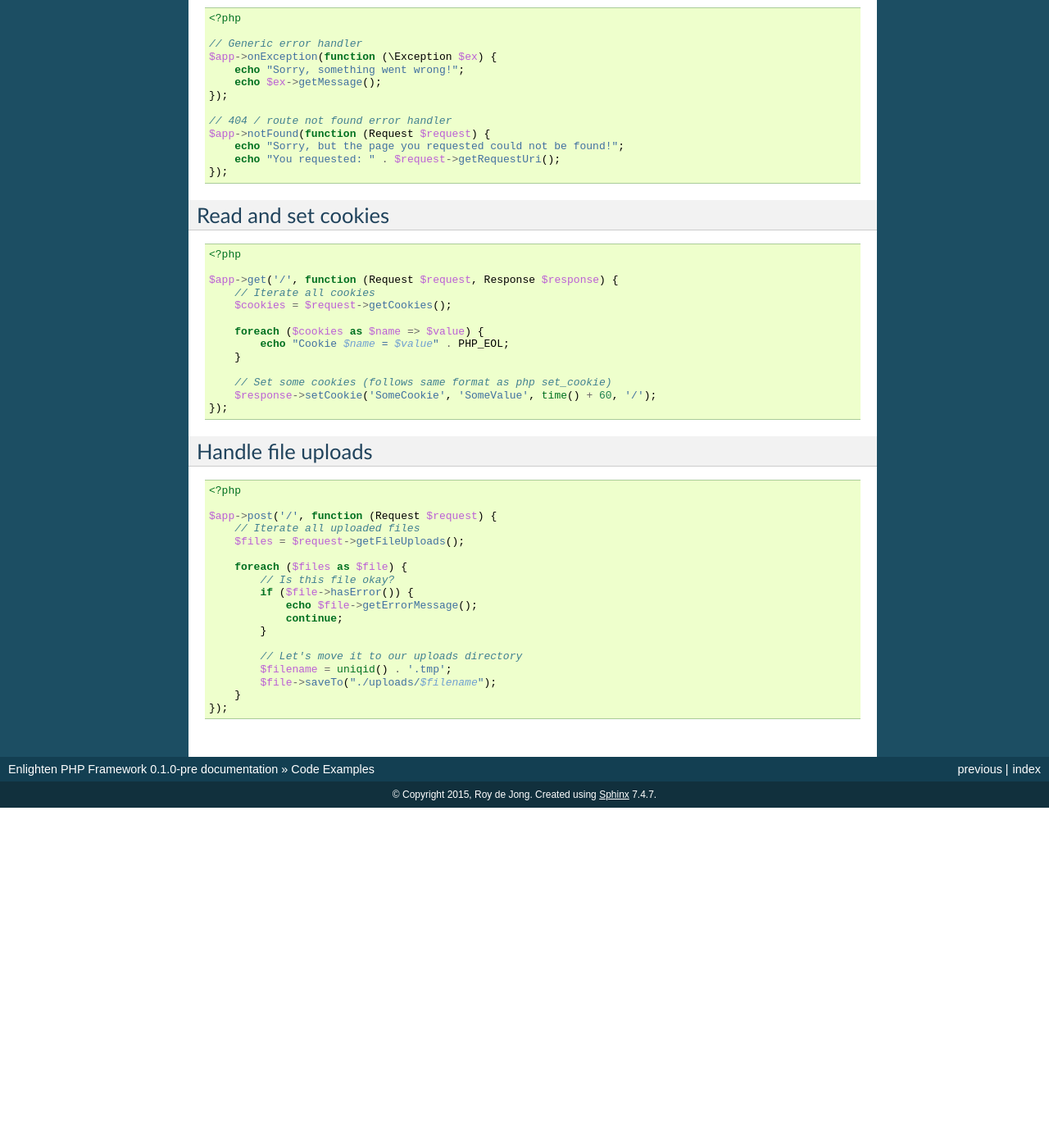
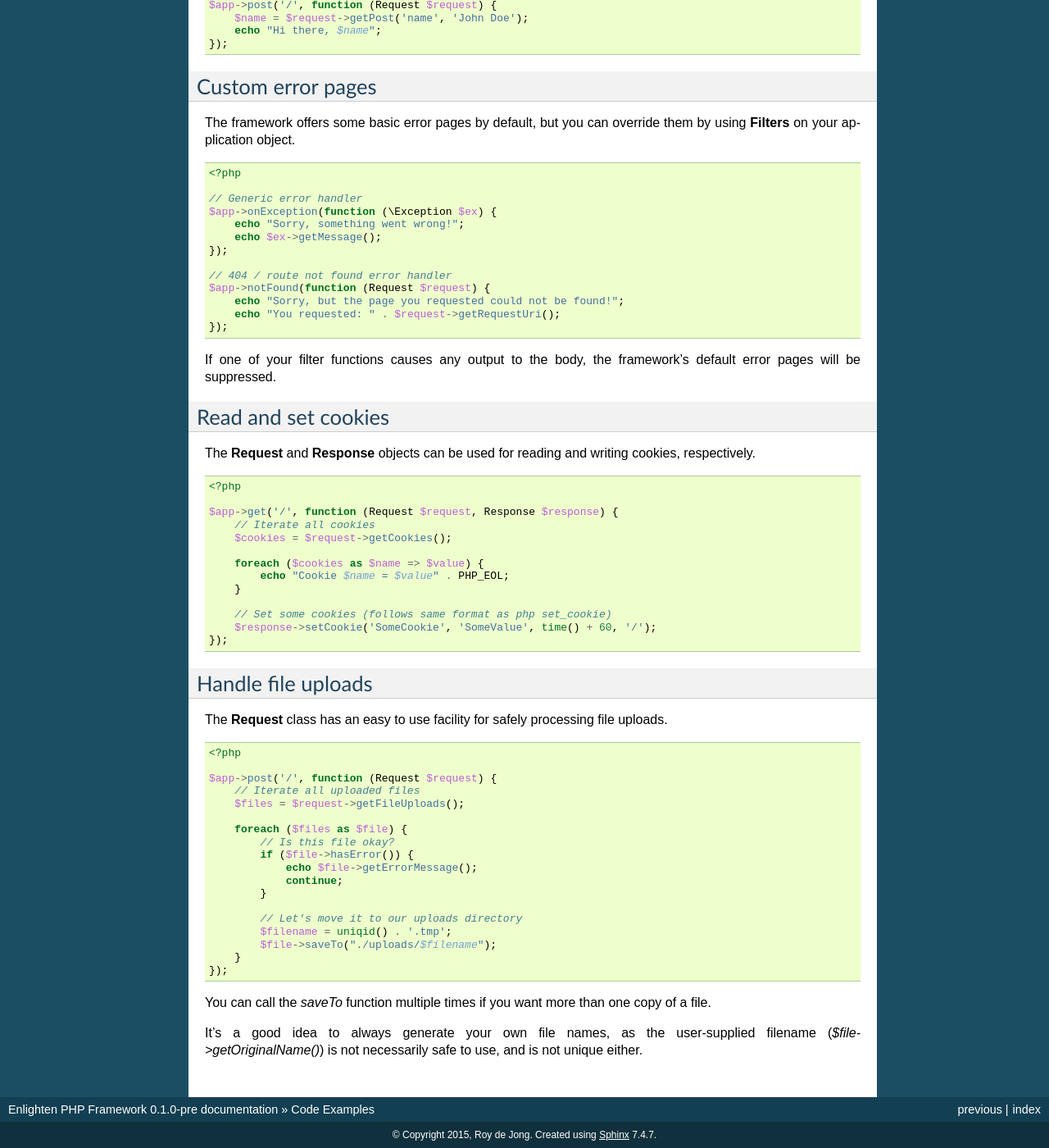
Before and after one commit to roydejong/Enlighten, a Sphinx documentation site: the page built from docs/examples.rst, in a window 1280 px wide and 1400 px high, scrolled down 684 px. Shown: the whole window at 82% size. Built offline with Sphinx 7.4.7, drawn with Linux system fonts in a browser that asks for light colours; before the commit the page ends 1669 px from its top, so only the background shows below that; some of the changed text lies outside the part shown.

Commit message:
Docs - Examples: Expand with more text and explanations

```diff
--- a/docs/examples.rst
+++ b/docs/examples.rst
@@ -3,6 +3,8 @@ Code Examples
 
 "Hello world" application
 ^^^^^^^^^^^^^^^^^^^^^^^^^
+
+A simple `index.php` script that will simply set up Enlighten and print out "Hello, World!" when opening the root page.
 
 .. code-block:: php
 
@@ -21,8 +23,14 @@ Code Examples
 
     $app->start();
 
+Note that you'll need to configure_ your server to forward all requests to this script first.
+
+.. _configure: quickstart.html#configuring-your-web-server
+
 Forms
 ^^^^^
+
+This code shows you how you can deal with form submissions.
 
 .. code-block:: php
 
@@ -41,6 +49,8 @@ Forms
 Custom error pages
 ^^^^^^^^^^^^^^^^^^
 
+The framework offers some basic error pages by default, but you can override them by using **Filters** on your application object.
+
 .. code-block:: php
 
     <?php
@@ -57,8 +67,12 @@ Custom error pages
         echo "You requested: " . $request->getRequestUri();
     });
 
+If one of your filter functions causes any output to the body, the framework's default error pages will be suppressed.
+
 Read and set cookies
 ^^^^^^^^^^^^^^^^^^^^
+
+The **Request** and **Response** objects can be used for reading and writing cookies, respectively.
 
 .. code-block:: php
 
@@ -78,6 +92,8 @@ Read and set cookies
 
 Handle file uploads
 ^^^^^^^^^^^^^^^^^^^
+
+The **Request** class has an easy to use facility for safely processing file uploads.
 
 .. code-block:: php
 
@@ -99,3 +115,7 @@ Handle file uploads
             $file->saveTo("./uploads/$filename");
         }
     });
+
+You can call the `saveTo` function multiple times if you want more than one copy of a file.
+
+It's a good idea to always generate your own file names, as the user-supplied filename (`$file->getOriginalName()`) is not necessarily safe to use, and is not unique either.
```
